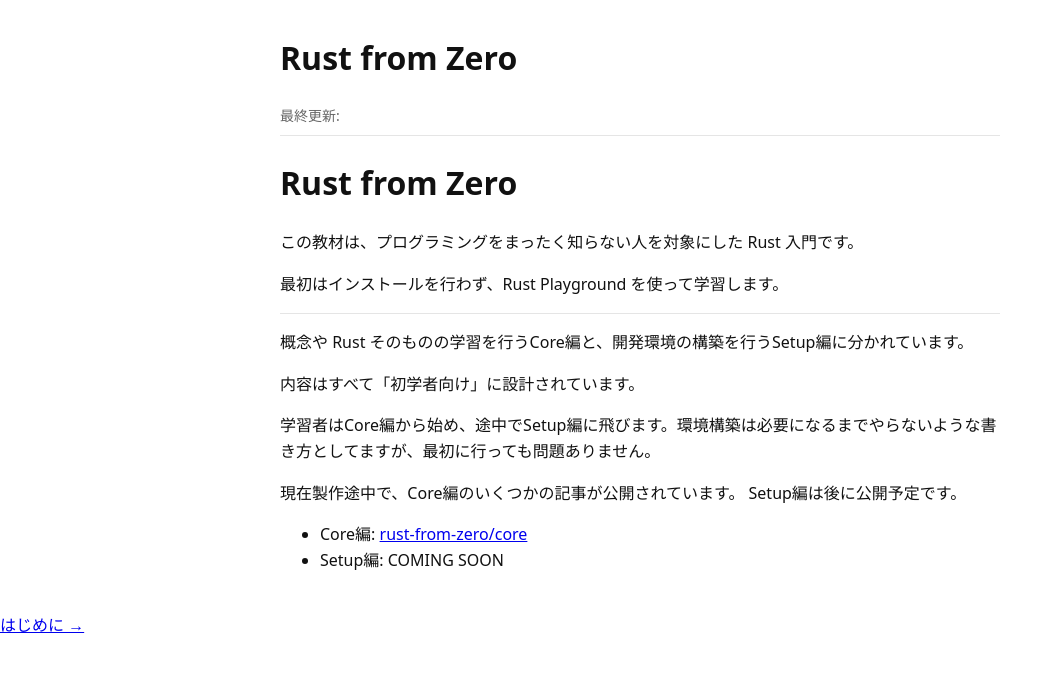
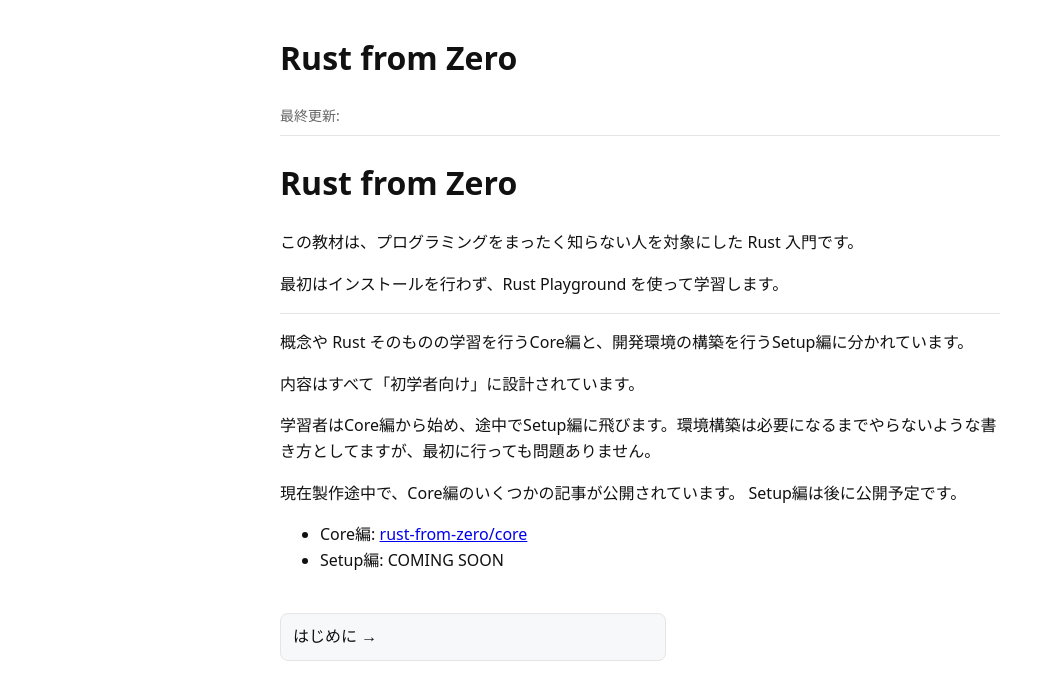
Before and after one commit to nh0102heiya-lab/programming-lessons, a Jekyll site: the page built from _rust-from-zero/index.md, in a window 1280 px wide. Shown: the top 700 px of the page, without its empty margins (0-1062 px from the left). Built offline with Jekyll 4.4.1, drawn with Linux system fonts in a browser that asks for light colours.

Commit message:
Update default.html

```diff
--- a/_layouts/default.html
+++ b/_layouts/default.html
@@ -66,6 +66,35 @@
       overflow-x: auto;
       border-radius: 8px;
     }
+
+    .pager {
+    max-width: 720px;
+    margin: 40px auto;
+    padding: 0 16px;
+    display: flex;
+    justify-content: space-between;
+    gap: 16px;
+  }
+
+  .pager a {
+    flex: 1;
+    text-decoration: none;
+    color: var(--text);
+    background: var(--code-bg);
+    padding: 10px 12px;
+    border-radius: 8px;
+    border: 1px solid var(--border);
+    transition: 0.15s ease;
+  }
+
+  .pager a:hover {
+    transform: translateY(-2px);
+    border-color: var(--muted);
+  }
+
+  .pager a:only-child {
+    max-width: 50%;
+  }
   </style>
 </head>
 <body>
@@ -73,6 +102,9 @@
     <h1>{{ page.title }}</h1>
     <div class="meta">
       最終更新: {{ page.updated }}
+    </div>
+    <div class="description">
+      {{ page.description }}
     </div>
     <hr>
   </header>
```
